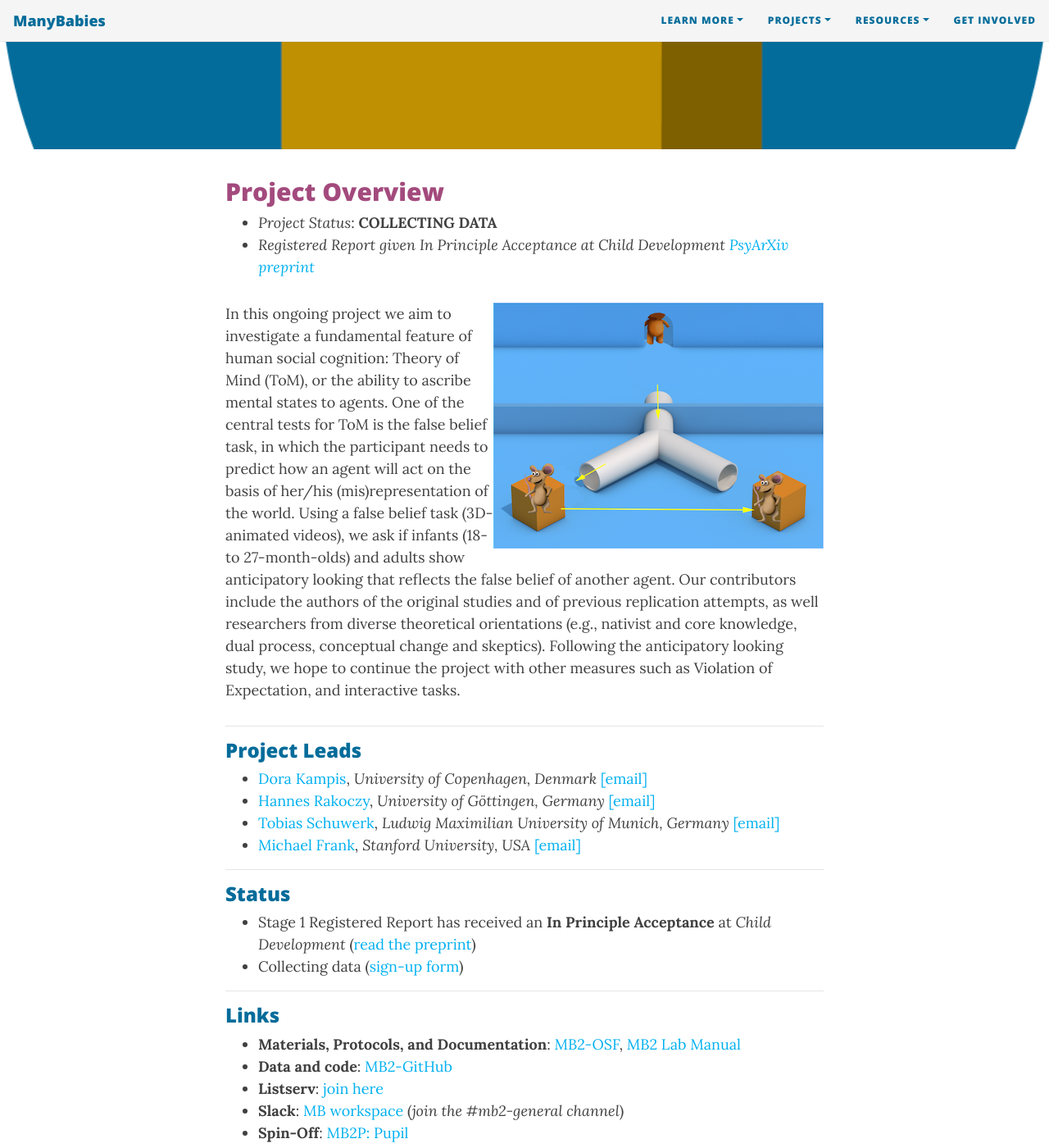
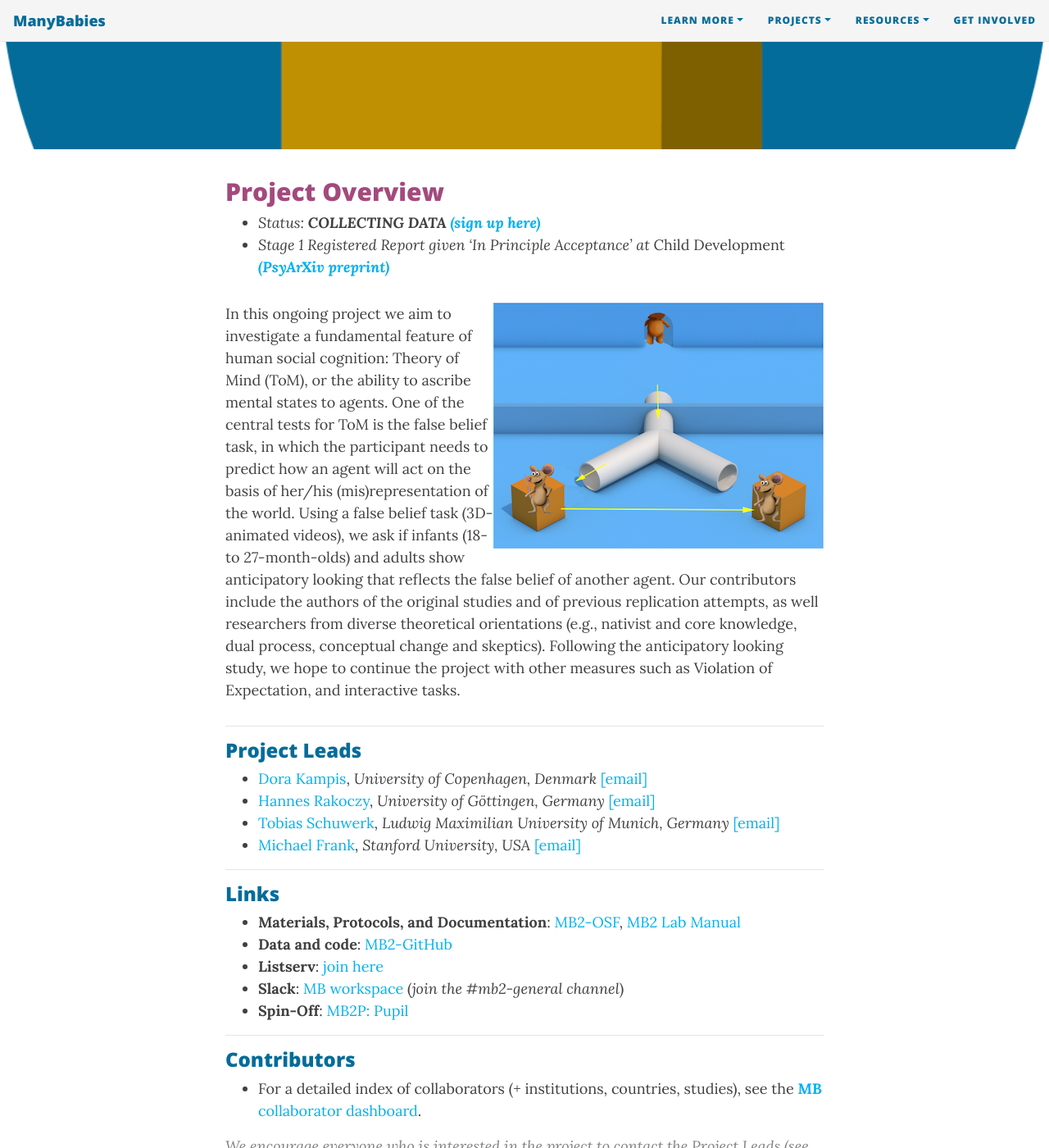
Before and after one commit to manybabies/manybabies.github.io, a Jekyll site: the page built from MB2.md, in a window 1280 px wide and 1400 px high, scrolled down 363 px. Shown: the whole window at 82% size. Built offline with Jekyll 4.4.1, drawn with Linux system fonts in a browser that asks for light colours; nearby versions of some CDN libraries; some web fonts are replaced.

Commit message:
update statuses

```diff
--- a/MB2.md
+++ b/MB2.md
@@ -5,18 +5,11 @@ subtitle: Theory of Mind in Infancy
 cover-img: /assets/img/MB2_logo.png
 ---
 
-<!--
-To-do:
-- grant from germany?
-- check status;
-- publications: where the registred report is archived?
-- add collaborators map.
--->
 
 ## Project Overview
 
-* *Project Status*: **COLLECTING DATA**
-* *Registered Report given In Principle Acceptance at Child Development [PsyArXiv preprint](https://doi.org/10.31234/osf.io/x4jbm)*
+* *Status: **COLLECTING DATA [(sign up here)](https://docs.google.com/forms/d/e/1FAIpQLSduhG_fDWVzLcQlGqgRPDBobbt0DrQRIlRai1_8Gyie6argyQ/viewform)***
+* *Stage 1 Registered Report given 'In Principle Acceptance' at* Child Development [***(PsyArXiv preprint)***](https://doi.org/10.31234/osf.io/x4jbm)
 
 <img style="float: right;" src="/assets/img/MB2_design300px.png">
 In this ongoing project we aim to investigate a fundamental feature of human social cognition: Theory of Mind (ToM), or the ability to ascribe mental states to agents. One of the central tests for ToM is the false belief task, in which the participant needs to predict how an agent will act on the basis of her/his (mis)representation of the world. Using a false belief task (3D-animated videos), we ask if infants (18- to 27-month-olds) and adults show anticipatory looking that reflects the false belief of another agent. Our contributors include the authors of the original studies and of previous replication attempts, as well researchers from diverse theoretical orientations (e.g., nativist and core knowledge, dual process, conceptual change and skeptics). Following the anticipatory looking study, we hope to continue the project with other measures such as Violation of Expectation, and interactive tasks.
@@ -29,11 +22,6 @@ In this ongoing project we aim to investigate a fundamental feature of human soc
 * [Tobias Schuwerk](https://www.en.cas.uni-muenchen.de/rir/junior_rir/previous_junior_rir/schuhwerk_tobias/index.html), *Ludwig Maximilian University of Munich, Germany* [[email]](mailto:Tobias.Schuwerk@psy.lmu.de)
 * [Michael Frank](https://web.stanford.edu/~mcfrank/), *Stanford University, USA* [[email]](mcfrank@stanford.edu)
 
-
-***
-### Status
-* Stage 1 Registered Report has received an **In Principle Acceptance** at *Child Development* ([read the preprint](https://psyarxiv.com/x4jbm/))
-* Collecting data ([sign-up form](https://docs.google.com/forms/d/1SnPZh1FrIGA5qMFM1ZSMcuE_qN9DPTCEic2Nt35XNcc/viewform))
 
 
 ***
```
Also changed, not shown: MB4.md (+6 -10 lines), MB5.md (+7 -7 lines).
